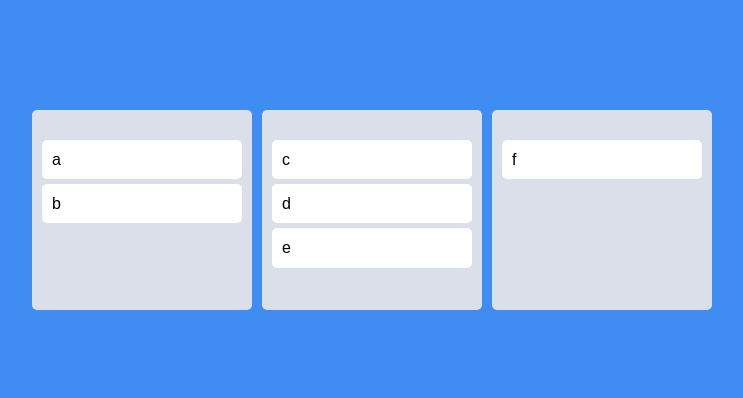
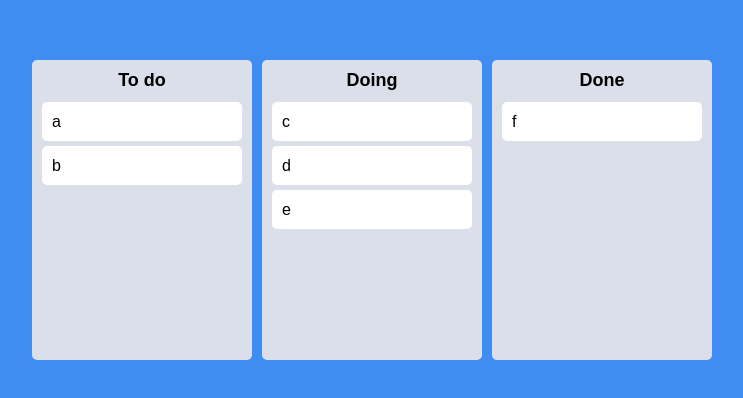
Before and after one commit to HyeonWooGa/react-ts__trello-clone, a React (Create React App) app: page / in a window 1280 px wide. Shown: the part 190-588 px from the top of the page, without its empty margins (268-1011 px from the left). Built offline with nearby package versions, Linux system fonts and the light colour scheme.

Commit message:
Board CSS 수정

```diff
--- a/src/App.tsx
+++ b/src/App.tsx
@@ -7,7 +7,7 @@
 const Wrapper = styled.div`
   display: flex;
   max-width: 680px;
-  width: 100%;
+  width: 100vw;
   margin: 0 auto;
   justify-content: center;
   align-items: center;
@@ -15,8 +15,9 @@
 `;
 
 const Boards = styled.div`
-  display: grid;
-  grid-template-columns: repeat(3, 1fr);
+  display: flex;
+  justify-content: center;
+  align-items: flex-start;
   width: 100%;
   gap: 10px;
 `;
--- a/src/Components/Board.tsx
+++ b/src/Components/Board.tsx
@@ -4,10 +4,18 @@
 
 const Wrapper = styled.div`
   padding: 20px 10px;
-  padding-top: 30px;
+  padding-top: 10px;
   background-color: ${(props) => props.theme.boardColor};
   border-radius: 5px;
-  min-height: 200px;
+  min-height: 300px;
+  width: 300px;
+`;
+
+const Title = styled.h2`
+  text-align: center;
+  font-weight: 600;
+  margin-bottom: 10px;
+  font-size: 18px;
 `;
 
 interface IBoardProps {
@@ -17,16 +25,19 @@
 
 const Board = ({ toDos, boardId }: IBoardProps) => {
   return (
+    <Wrapper>
+      <Title>{boardId}</Title>
       <Droppable droppableId={boardId}>
         {(magic) => (
-        <Wrapper ref={magic.innerRef} {...magic.droppableProps}>
+          <div ref={magic.innerRef} {...magic.droppableProps}>
             {toDos.map((toDo, index) => (
               <DrragableCard key={toDo} toDo={toDo} index={index} />
             ))}
             {magic.placeholder}
-        </Wrapper>
+          </div>
         )}
       </Droppable>
+    </Wrapper>
   );
 };
 
--- a/src/atoms.tsx
+++ b/src/atoms.tsx
@@ -7,8 +7,8 @@
 export const toDoState = atom<IToDoState>({
   key: "toDo",
   default: {
-    to_do: ["a", "b"],
-    doing: ["c", "d", "e"],
-    done: ["f"],
+    "To do": ["a", "b"],
+    Doing: ["c", "d", "e"],
+    Done: ["f"],
   },
 });
```
Lines whose indentation alone changed are shown as unchanged.
